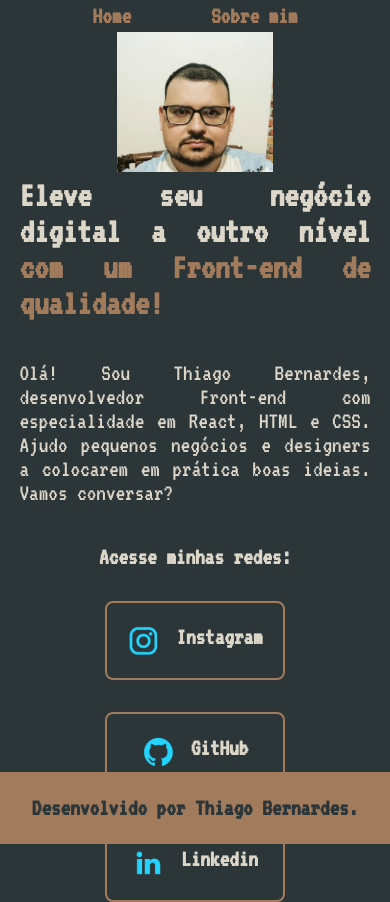
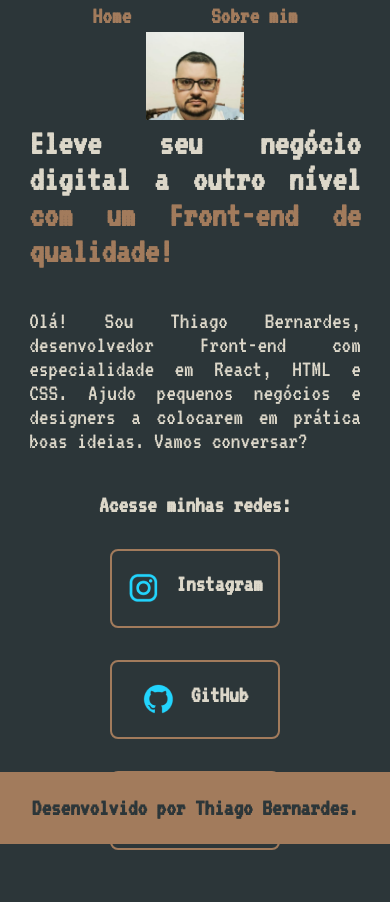
Before and after one commit to tigassilva/meu_site, a plain HTML site: page index.html in a window 390 px wide. After the commit the page ends 850 px from the top, so only its background shows below. Drawn offline with Linux system fonts and the light colour scheme.

Commit message:
Update style.css

```diff
--- a/CSS/style.css
+++ b/CSS/style.css
@@ -116,7 +116,7 @@ body{
 @media(max-width: 1200px){
 
     .apresentacao-imagem{
-        width: 40%;
+        width: 30%;
     }
 
     .cabecalho{
@@ -152,7 +152,7 @@ body{
 @media(max-width: 674px){
 
     .apresentacao-imagem{
-        width: 40%;
+        width: 25%;
     }
 
     .cabecalho{
@@ -171,7 +171,7 @@ body{
     }
 
     .apresentacao__conteudo{
-       width: 90%;
+       width: 85%;
 
 
 
```
